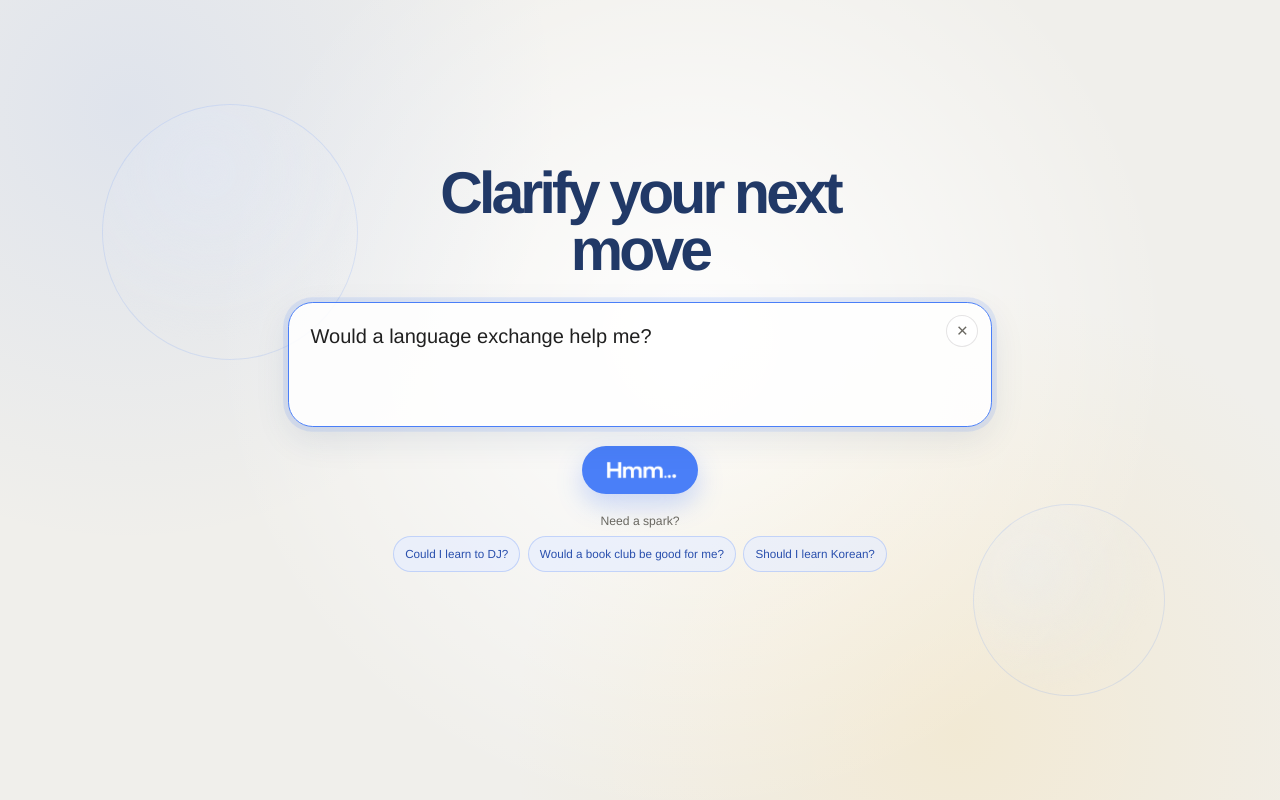
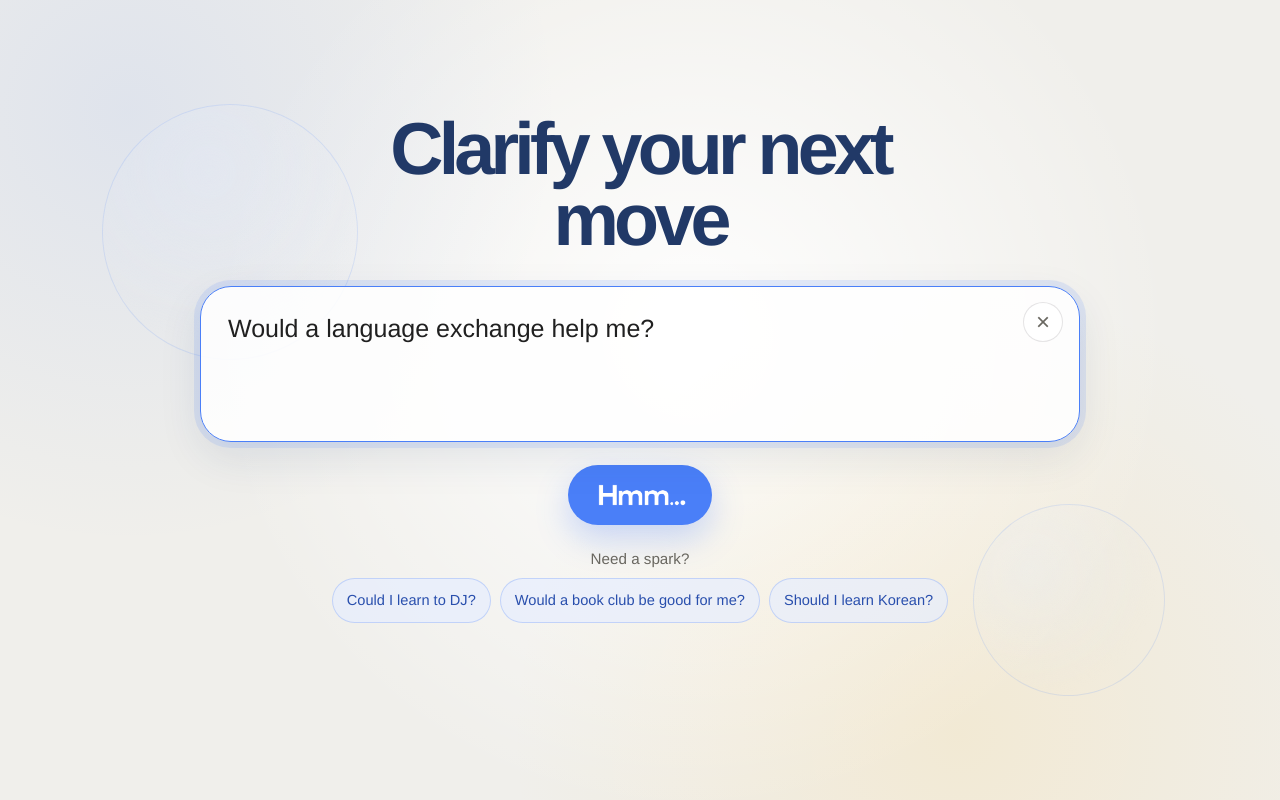
Before and after one commit to jotaefejota/hmm, a React (Vite) app: page / in a window 1280 px wide. Built offline with nearby package versions, Linux system fonts and the light colour scheme.

Commit message:
docs: prepare hackathon submission

```diff
--- a/api/lib/openai-reflect.ts
+++ b/api/lib/openai-reflect.ts
@@ -16,7 +16,7 @@ import {
   validateSummarySemantics,
 } from "./validate-output.js";
 
-const DEFAULT_MODEL = "gpt-4.1-mini";
+const DEFAULT_MODEL = "gpt-5.6-terra";
 const serverEnvironment = (globalThis as typeof globalThis & {
   process?: { env?: Record<string, string | undefined> };
 }).process?.env;
--- a/src/styles/global.css
+++ b/src/styles/global.css
@@ -236,6 +236,23 @@ button:focus-visible, textarea:focus-visible, a:focus-visible {
 .request-error-actions .primary-action { padding: 0.6rem 0.85rem; }
 .request-error-actions .quiet-action { padding: 0.6rem 0.7rem; color: var(--cobalt-deep); }
 
+/* Keep the companion surfaces comfortably legible against the large canvas.
+   The result lens deliberately opts out: it already owns the ending layout. */
+@media (min-width: 701px) {
+  .welcome-seed,
+  .progress-stack,
+  .request-error-panel,
+  .custom-answer-composer,
+  .recovery-notice,
+  .boundary-notice {
+    zoom: 1.25;
+  }
+
+  .request-error-panel {
+    left: calc(clamp(1.5rem, 4vw, 4rem) + clamp(20rem, 26.25vw, 23.75rem) + 1rem);
+  }
+}
+
 @media (max-width: 700px) {
   .welcome { min-height: calc(100vh - 4.5rem); padding-bottom: 4rem; }
   .welcome-seed, .welcome-seed.is-open { width: min(100%, calc(100vw - 2.5rem)); padding: 0; }
```
Also changed, not shown: 4 other files (tests, documents, lock files or other folders).
